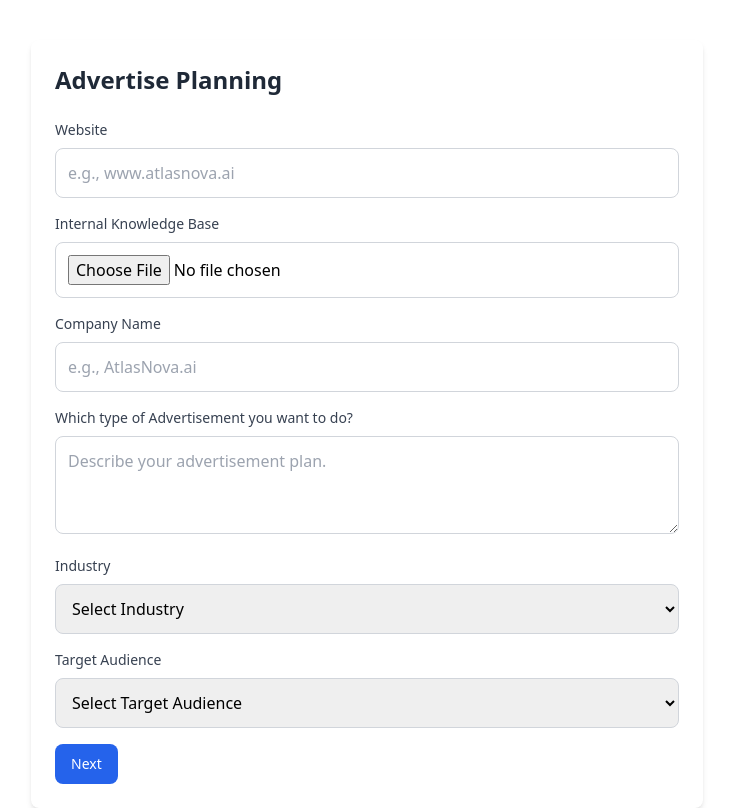
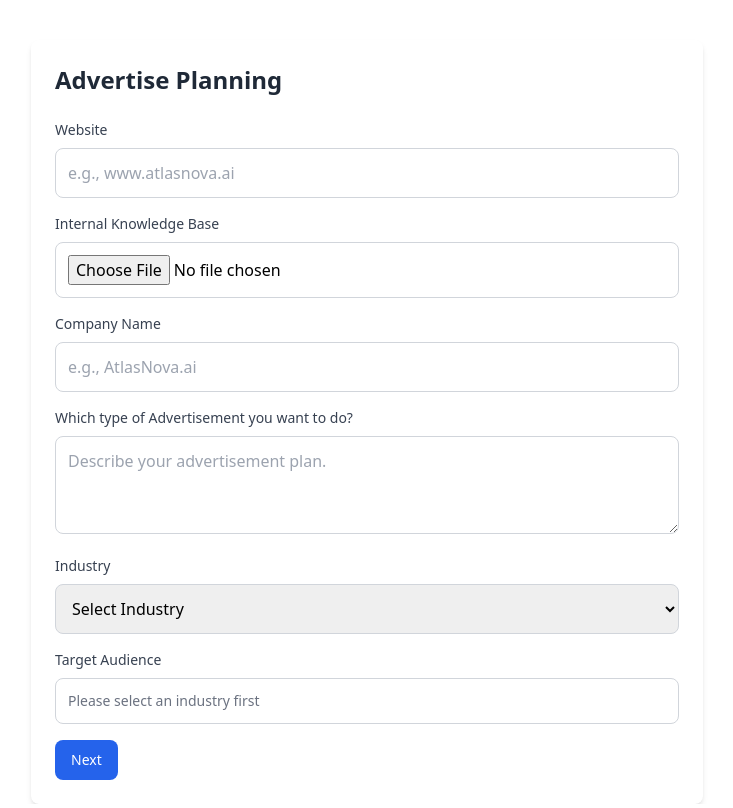
Before and after one commit to usaib/sdr-fronted, a React (Create React App) app: page /advertise-manager in a window 1280 px wide. Shown: the whole page, without its empty margins (273-1006 px from the left). Built offline with nearby package versions, Linux system fonts and the light colour scheme; what peopledatalabs would draw is missing.

Commit message:
added restraunt/startup specific audience

```diff
--- a/src/pages/AdvertiseManager/AdvertiseInputs.js
+++ b/src/pages/AdvertiseManager/AdvertiseInputs.js
@@ -2,7 +2,38 @@ import React, { useState } from "react";
 import AWS from "aws-sdk";
 import { useNavigate } from "react-router-dom";
 import LoadingSteps from "./LoadingSteps";
-
+const targetAudienceOptions = {
+	Restaurant: [
+		{ value: "Fine_Dining", label: "Fine Dining Enthusiasts" },
+		{ value: "Families", label: "Families with Children" },
+		{ value: "Young_Professionals", label: "Young Professionals" },
+		{ value: "Students", label: "College Students" },
+		{ value: "Business_Customers", label: "Business Lunch Customers" },
+		{ value: "Health_Conscious", label: "Health-Conscious Diners" },
+		{ value: "Tourists", label: "Tourists/Travelers" },
+		{ value: "Late_Night", label: "Late Night Diners" },
+		{ value: "Delivery_Focused", label: "Delivery/Takeout Customers" },
+		{ value: "Vegetarian_Vegan", label: "Vegetarian/Vegan Customers" },
+		{ value: "Senior_Citizens", label: "Senior Citizens" },
+		{ value: "Local_Regulars", label: "Local Regular Customers" },
+		{ value: "Special_Occasions", label: "Special Occasion Diners" },
+		{ value: "Catering_Clients", label: "Catering/Event Clients" }
+	],
+	Startup: [
+		{ value: "SMB", label: "Small and Medium Businesses (SMB)" },
+		{ value: "Enterprise", label: "Enterprise Companies" },
+		{ value: "Tech_Startups", label: "Tech Startups" },
+		{ value: "Investors", label: "Investors and VCs" },
+		{ value: "Entrepreneurs", label: "Entrepreneurs" },
+		{ value: "Developer_Community", label: "Developer Community" },
+		{ value: "Business_Decision_Makers", label: "Business Decision Makers" },
+		{ value: "Innovation_Teams", label: "Innovation Teams" },
+		{ value: "Accelerators", label: "Accelerators and Incubators" },
+		{ value: "Industry_Experts", label: "Industry Experts" },
+		{ value: "Early_Adopters", label: "Early Adopters" },
+		{ value: "Corporate_Partners", label: "Corporate Partners" }
+	]
+};
 function AdvertiseInputs() {
 	const [formData, setFormData] = useState({
 		website: "",
@@ -24,6 +55,7 @@ function AdvertiseInputs() {
 	const navigate = useNavigate();
 	const [isLoading, setIsLoading] = useState(false);
 	const [currentLoadingStep, setCurrentLoadingStep] = useState(0);
+  const [selectedTargetAudiences, setSelectedTargetAudiences] = useState([]);
 
 	const handleContentTypeChange = (e) => {
 		const { value, checked } = e.target;
@@ -38,11 +70,25 @@ function AdvertiseInputs() {
 			checked ? [...prev, value] : prev.filter((platform) => platform !== value)
 		);
 	};
+ const handleChange = (e) => {
+		const { name, value } = e.target;
+		if (name === "industry") {
+			setSelectedTargetAudiences([]); // Reset selected audiences when industry changes
+		}
+		setFormData((prev) => ({ ...prev, [name]: value }));
+ };
 
-	const handleChange = (e) => {
-		const { name, value } = e.target;
-		setFormData((prev) => ({ ...prev, [name]: value }));
-	};
+ const handleTargetAudienceChange = (e) => {
+		const value = e.target.value;
+		setSelectedTargetAudiences((prev) => {
+			if (prev.includes(value)) {
+				return prev.filter((item) => item !== value);
+			} else {
+				return [...prev, value];
+			}
+		});
+ };
+
 
 	const handleFileChange = async (e) => {
 		const file = e.target.files[0];
@@ -134,7 +180,7 @@ function AdvertiseInputs() {
 			company_name: formData.companyName,
 			advertisement_purpose: formData.advertisementPurpose,
 			industry: formData.industry,
-			target_audience: formData.target_audience,
+			target_audience: selectedTargetAudiences.join(", "), // Convert array to comma-separated string
 			content_types: selectedContentTypes,
 			platforms: selectedPlatforms,
 			video_image_key: videoFile,
@@ -293,21 +339,32 @@ function AdvertiseInputs() {
 							<label className="block text-sm font-medium text-gray-700 mb-2">
 								Target Audience
 							</label>
-							<select
-								name="target_audience"
-								value={formData.target_audience}
-								onChange={handleChange}
-								className="w-full p-3 border border-gray-300 rounded-lg focus:ring-2 focus:ring-blue-500 focus:border-blue-500"
-							>
-								<option value="">Select Target Audience</option>
-								<option value="SMB">Small and Medium Businesses (SMB)</option>
-								<option value="Startups">Startups</option>
-								<option value="E-commerce">E-commerce</option>
-								<option value="Enterprise">Enterprise</option>
-								<option value="Freelancers">Freelancers</option>
-								<option value="General Consumers">General Consumers</option>
-								{/* Add more options as needed */}
-							</select>
+							<div className="max-h-60 overflow-y-auto border border-gray-300 rounded-lg p-3">
+								{formData.industry &&
+									targetAudienceOptions[formData.industry]?.map((option) => (
+										<div key={option.value} className="flex items-center mb-2">
+											<input
+												type="checkbox"
+												id={option.value}
+												value={option.value}
+												checked={selectedTargetAudiences.includes(option.value)}
+												onChange={handleTargetAudienceChange}
+												className="mr-2"
+											/>
+											<label
+												htmlFor={option.value}
+												className="text-sm text-gray-700"
+											>
+												{option.label}
+											</label>
+										</div>
+									))}
+								{!formData.industry && (
+									<p className="text-gray-500 text-sm">
+										Please select an industry first
+									</p>
+								)}
+							</div>
 						</div>
 
 						<button
```
